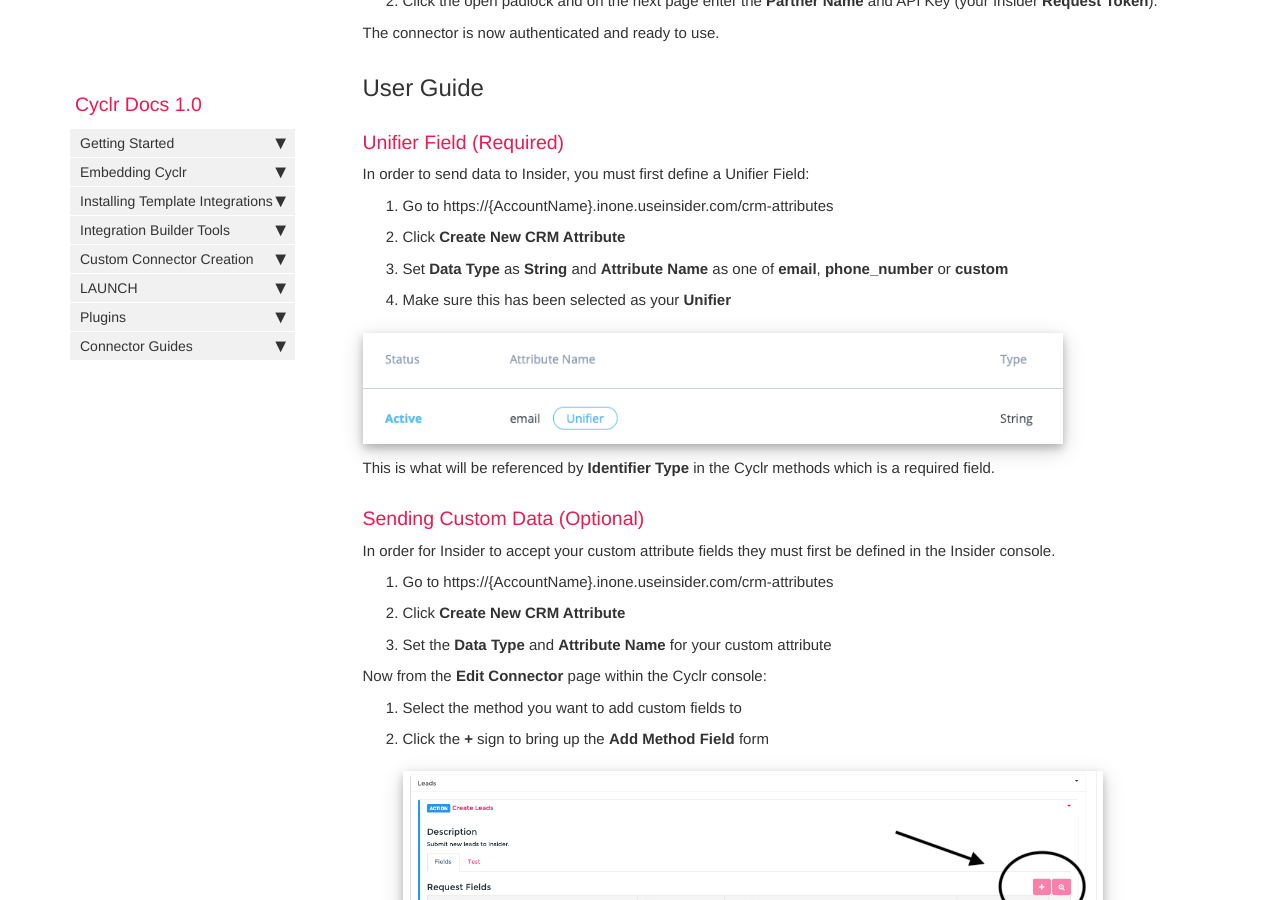
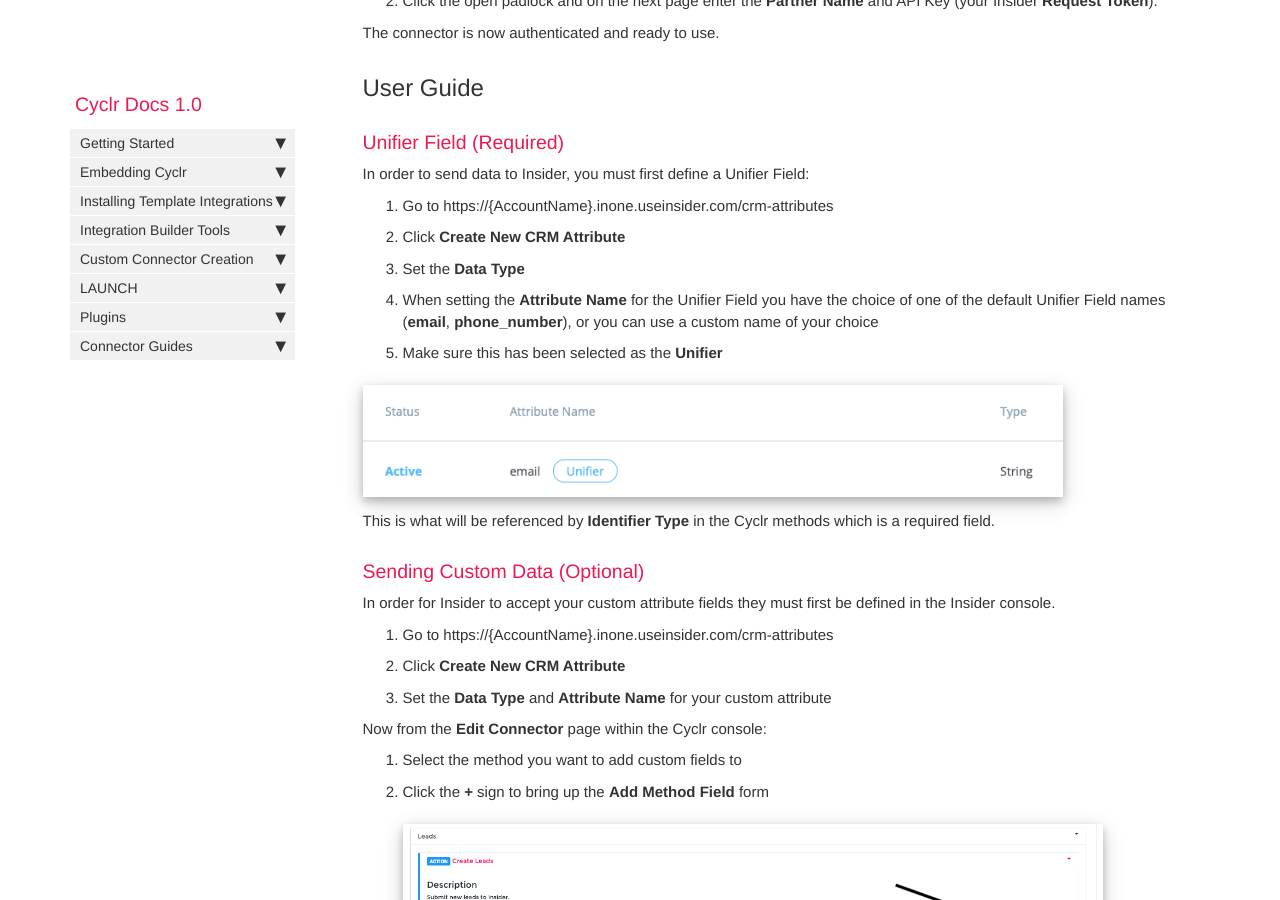
Before and after one commit to sneakysneak/docs, a Jekyll site: the page built from pages/connector-authentication/insider_docs.md, in a window 1280 px wide and 900 px high, scrolled down 496 px. Built offline with Jekyll 4.4.1, drawn with Linux system fonts in a browser that asks for light colours; nearby versions of some CDN libraries; comment, search, counter and statistics services are not loaded.

Commit message:
Updated unifier field instructions

```diff
--- a/pages/connector-authentication/insider_docs.md
+++ b/pages/connector-authentication/insider_docs.md
@@ -27,9 +27,11 @@ In order to send data to Insider, you must first define a Unifier Field:
 
 2. Click **Create New CRM Attribute**
 
-3. Set **Data Type** as **String** and **Attribute Name** as one of **email**, **phone_number** or **custom**
+3. Set the **Data Type**
 
-4. Make sure this has been selected as your **Unifier**
+4. When setting the **Attribute Name** for the Unifier Field you have the choice of one of the default Unifier Field names (**email**, **phone_number**), or you can use a custom name of your choice
+
+5. Make sure this has been selected as the **Unifier**
 
 ![unifier field](./images/insider_unifier.png)
 
```
